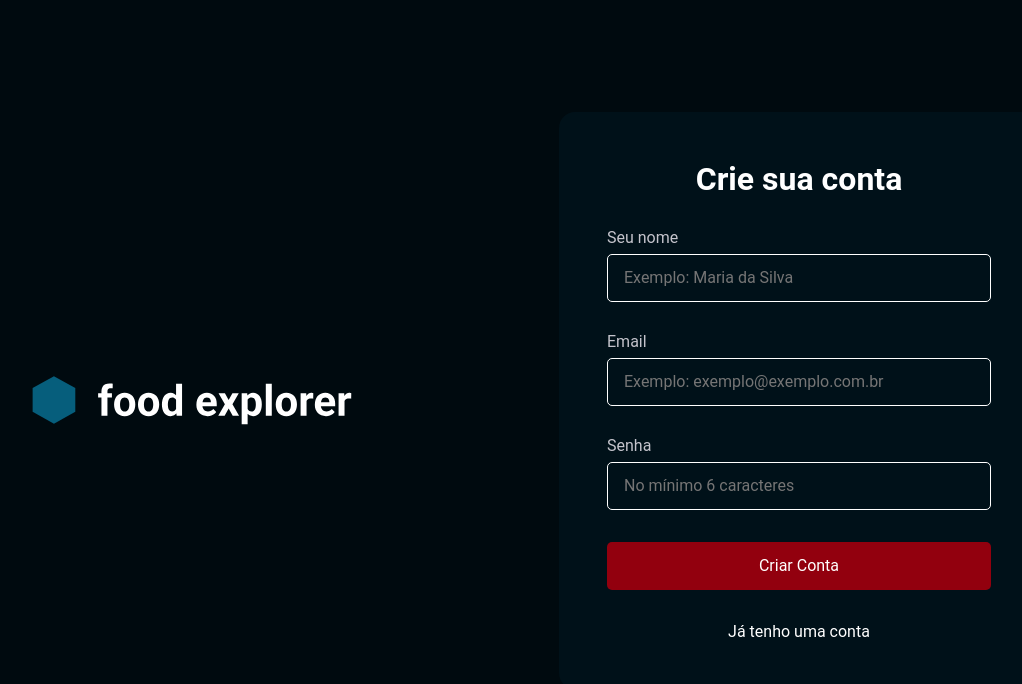
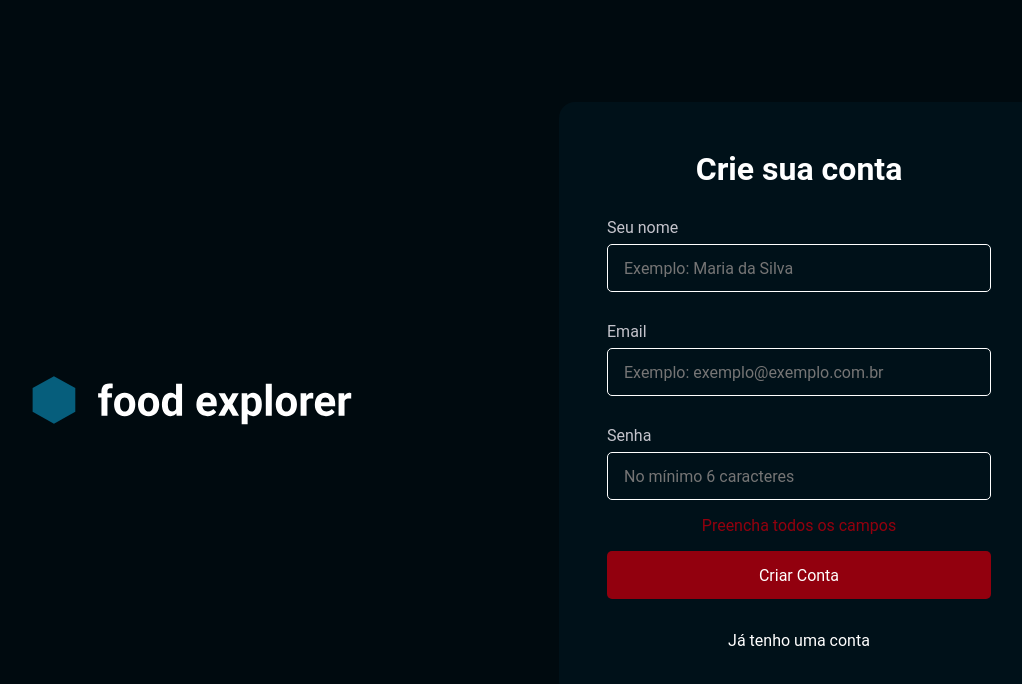
Before and after one commit to MarceloAlmd/WEB_explorer_food, a React (Vite) app: page /register in a window 1280 px wide. Both pictures are taken after a click on the button "Criar Conta". Shown: the top 684 px of the page, without its empty margins (106-1128 px from the left). Built offline with nearby package versions, Linux system fonts and the light colour scheme; no server answers.

Commit message:
create register in app and animation

```diff
--- /dev/null
+++ b/src/components/alert/alert.comp.tsx
@@ -0,0 +1,7 @@
+import * as Styles from "./alert.styles";
+
+import { AlertProps } from "./alert";
+
+export function Alert({ message }: AlertProps) {
+  return <Styles.Container>{message}</Styles.Container>;
+}
--- /dev/null
+++ b/src/components/alert/alert.d.ts
@@ -0,0 +1,3 @@
+export interface AlertProps {
+  message: string;
+}
--- /dev/null
+++ b/src/components/alert/alert.styles.ts
@@ -0,0 +1,26 @@
+import styled from "styled-components";
+
+export const Container = styled.div`
+  position: fixed;
+  top: 20px;
+  right: 20px;
+  background-color: ${({ theme }) => theme.colors.text.delivered};
+  color: ${({ theme }) => theme.colors.dishes};
+  padding: 10px;
+  border-radius: 4px;
+  box-shadow: 0 2px 4px rgba(0, 0, 0, 0.2);
+  z-index: 999;
+
+  animation: slideIn 0.5s forwards;
+
+  transition: all 1s;
+
+  @keyframes slideIn {
+    0% {
+      right: -100%;
+    }
+    100% {
+      right: 20px;
+    }
+  }
+`;
--- a/src/components/button/button.styles.ts
+++ b/src/components/button/button.styles.ts
@@ -5,7 +5,7 @@ export const Container = styled.button`
     disabled ? theme.colors.buttonPayment : theme.colors.secondary};
   border-radius: 5px;
 
-  height: 3rem;
+  min-height: 3rem;
 
   border: none;
 
--- /dev/null
+++ b/src/components/formError/formError.comp.tsx
@@ -0,0 +1,6 @@
+import { FormErrorProps } from "./formError";
+import * as Styles from "./formError.styles";
+
+export function FormError({ message }: FormErrorProps) {
+  return <Styles.MessageError>{message}</Styles.MessageError>;
+}
--- /dev/null
+++ b/src/components/formError/formError.d.ts
@@ -0,0 +1,3 @@
+export interface FormErrorProps {
+  message: string;
+}
--- /dev/null
+++ b/src/components/formError/formError.styles.ts
@@ -0,0 +1,6 @@
+import styled from "styled-components";
+
+export const MessageError = styled.span`
+  color: ${({ theme }) => theme.colors.secondary};
+  margin: -1rem;
+`;
--- a/src/pages/signIn/styles.ts
+++ b/src/pages/signIn/styles.ts
@@ -1,5 +1,16 @@
-import styled from "styled-components";
+import styled, { keyframes } from "styled-components";
 import { BREAK_POINTS } from "../../utils/breakPoints";
+
+export const fadeIn = keyframes`
+  from {
+    opacity: 0;
+    transform: scale(0.8);
+  }
+  to {
+    opacity: 1;
+    transform: scale(1);
+  }
+`;
 
 export const Container = styled.div`
   width: 100%;
@@ -10,6 +21,8 @@ export const Container = styled.div`
   align-items: center;
 
   padding: 2rem;
+
+  animation: ${fadeIn} 0.5s ease-in-out;
 
   @media (max-width: ${BREAK_POINTS.MD}) {
     flex-direction: column;
--- a/src/pages/signUp/index.tsx
+++ b/src/pages/signUp/index.tsx
@@ -5,17 +5,66 @@ import { Input } from "../../components/input/input.comp";
 import { ButtonLink } from "../../components/buttonLink/buttonLink.comp";
 import { useState } from "react";
 import { api } from "../../api/axios";
+import { FormError } from "../../components/formError/formError.comp";
+import { translation } from "../../utils/translation";
+import { Alert } from "../../components/alert/alert.comp";
+import { useNavigate } from "react-router-dom";
 
 export function SignUp() {
   const [name, setName] = useState<string>("");
   const [email, setEmail] = useState<string>("");
-  const [password, setPassword] = useState<string | number>("");
+  const [password, setPassword] = useState<string>("");
+
+  const navigate = useNavigate();
+
+  const [showAlert, setShowAlert] = useState<boolean>(false);
+  const [error, setError] = useState<string>("");
+  const [emailError, setEmailError] = useState<string>("");
+  const [passwordError, setPasswordError] = useState<string>("");
 
   const handleCreateNewUser = async () => {
+    if (!name || !email || !password) {
+      return setError("Preencha todos os campos");
+    }
+
+    if (!email.includes("@") || !email.includes(".com")) {
+      return setEmailError("Formato de e-mail inválido");
+    }
+
+    if (password.length < 6) {
+      return setPasswordError("A senha precisa de no minimo 6 caracteres");
+    }
+
+    function alert() {
+      setShowAlert(true);
+
+      setTimeout(() => {
+        setShowAlert(false);
+        navigate("/");
+      }, 2000);
+    }
+
     await api
       .post("/users", { name, email, password })
-      .then((response) => console.log(response))
-      .catch((error) => console.log(error));
+      .then(() => {
+        alert();
+      })
+      .catch((error) => {
+        console.log(error);
+        if (error.response) {
+          const message = translation(error.response.data.message);
+          setError(message);
+        }
+      });
+  };
+
+  const clearErrorEmail = () => {
+    setEmailError("");
+    setError("");
+  };
+  const clearErrorPassword = () => {
+    setPasswordError("");
+    setError("");
   };
 
   return (
@@ -35,14 +84,23 @@ export function SignUp() {
           label="Email"
           placeholder="Exemplo: exemplo@exemplo.com.br"
           type="text"
-          onChange={(e) => setEmail(e.target.value)}
+          onChange={(e) => {
+            setEmail(e.target.value);
+            clearErrorEmail();
+          }}
         />
+        {emailError && <FormError message={emailError} />}
         <Input
           label="Senha"
           placeholder="No mínimo 6 caracteres"
           type="password"
-          onChange={(e) => setPassword(e.target.value)}
+          onChange={(e) => {
+            setPassword(e.target.value);
+            clearErrorPassword();
+          }}
         />
+        {passwordError && <FormError message={passwordError} />}
+        {error && <FormError message={error} />}
         <Button
           onClick={handleCreateNewUser}
           type="button"
@@ -51,6 +109,8 @@ export function SignUp() {
 
         <ButtonLink title="Já tenho uma conta" to="/" />
       </Styles.Card>
+
+      {showAlert && <Alert message="sucesso ao criar sua conta" />}
     </Styles.Container>
   );
 }
--- a/src/pages/signUp/styles.ts
+++ b/src/pages/signUp/styles.ts
@@ -1,5 +1,6 @@
 import styled from "styled-components";
 import { BREAK_POINTS } from "../../utils/breakPoints";
+import { fadeIn } from "../signIn/styles";
 
 export const Container = styled.div`
   width: 100%;
@@ -10,6 +11,8 @@ export const Container = styled.div`
   align-items: center;
 
   padding: 2rem;
+
+  animation: ${fadeIn} 0.5s ease-in-out;
 
   @media (max-width: ${BREAK_POINTS.MD}) {
     flex-direction: column;
--- /dev/null
+++ b/src/utils/translation.ts
@@ -0,0 +1,7 @@
+export function translation(message: string) {
+  const messages: { [key: string]: string } = {
+    "This email is already in use": "Este e-mail já está em uso",
+  };
+
+  return messages[message];
+}
```
